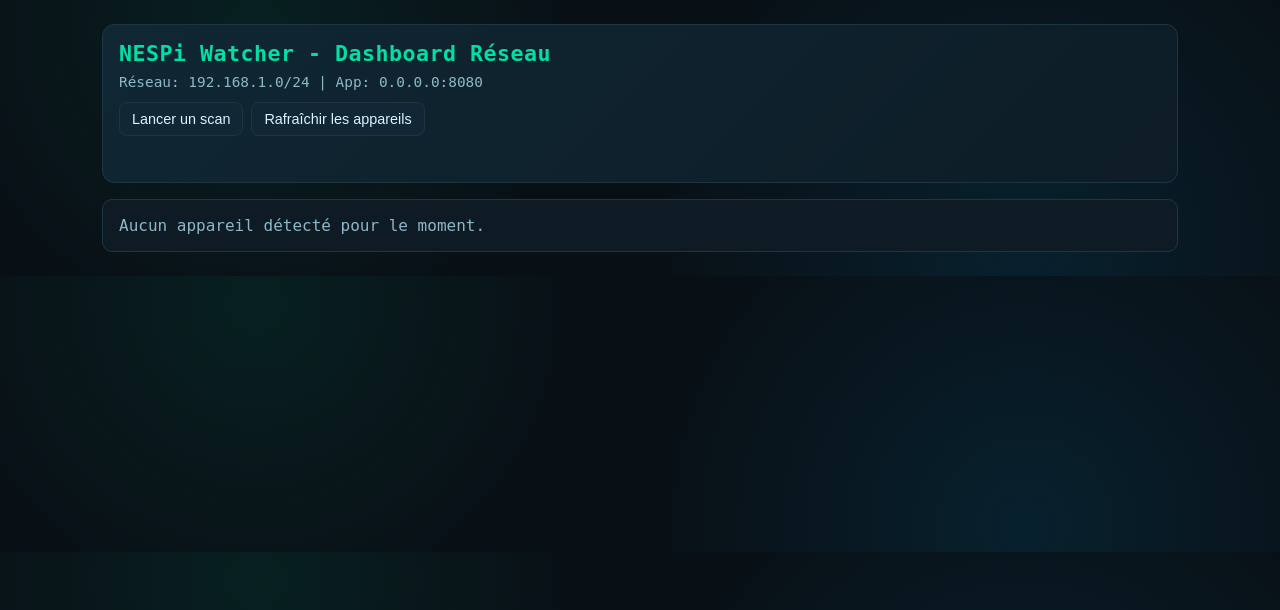
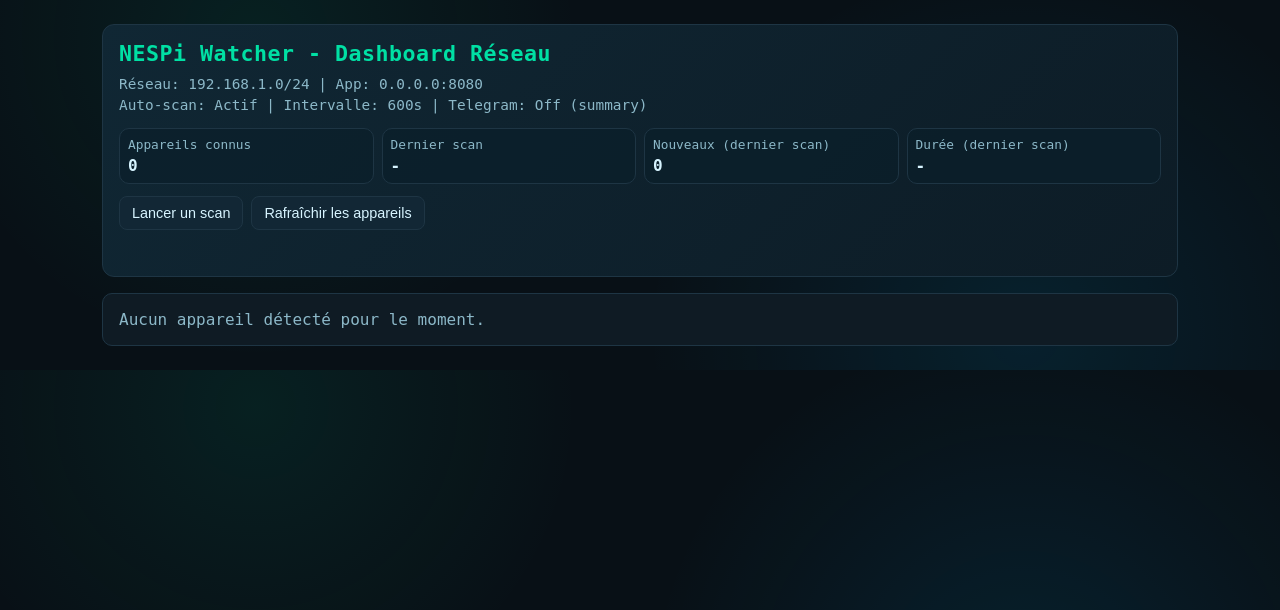
Before and after one commit to SonFire03/nespi-watcher, a Flask app: page / in a window 1280 px wide. Shown: the top 610 px of the page. Run offline with Flask 3, Linux system fonts and the light colour scheme; data that the repository does not hold is empty.

Commit message:
feat: v2 auto-scan, scan history, status API, and robust deploy scripts

```diff
--- a/app.py
+++ b/app.py
@@ -1,6 +1,9 @@
 import logging
+import threading
+import time
 from logging.handlers import RotatingFileHandler
 from pathlib import Path
+from typing import Dict
 
 from flask import Flask, jsonify, render_template
 
@@ -12,6 +15,9 @@ from scanner import scan_network
 app = Flask(__name__)
 config = Config()
 db = DeviceDatabase(config.DB_PATH)
+
+_scan_lock = threading.Lock()
+_auto_scan_thread = None
 
 
 def setup_logging() -> None:
@@ -41,51 +47,158 @@ def setup_logging() -> None:
     root_logger.addHandler(file_handler)
 
 
-def process_scan() -> dict:
-    logging.info("Lancement scan réseau: %s", config.NETWORK_RANGE)
-    scanned_devices = scan_network(config.NETWORK_RANGE, timeout=config.SCAN_TIMEOUT)
+def _send_scan_telegram(new_devices: list, scanned_count: int) -> None:
+    if not config.TELEGRAM_BOT_TOKEN or not config.TELEGRAM_CHAT_ID:
+        return
+    if not new_devices:
+        return
 
-    seen_at = db.now_iso()
-    new_devices = []
+    mode = config.TELEGRAM_MODE if config.TELEGRAM_MODE in {"summary", "each"} else "summary"
 
-    for dev in scanned_devices:
-        ip = dev.get("ip", "")
-        mac = dev.get("mac", "Inconnue") or "Inconnue"
-        hostname = dev.get("hostname", "Inconnu") or "Inconnu"
-
-        if not ip:
-            continue
-
-        is_new = db.upsert_device(ip=ip, mac=mac, hostname=hostname, seen_at=seen_at)
-        if is_new:
-            new_devices.append(dev)
+    if mode == "each":
+        for dev in new_devices:
             msg = (
                 "[NESPi Watcher] Nouvel appareil détecté\n"
-                f"IP: {ip}\n"
-                f"MAC: {mac}\n"
-                f"Hostname: {hostname}"
+                f"IP: {dev['ip']}\n"
+                f"MAC: {dev['mac']}\n"
+                f"Hostname: {dev['hostname']}"
             )
-            send_telegram_alert(
-                config.TELEGRAM_BOT_TOKEN,
-                config.TELEGRAM_CHAT_ID,
-                msg,
-            )
+            send_telegram_alert(config.TELEGRAM_BOT_TOKEN, config.TELEGRAM_CHAT_ID, msg)
+        return
 
-    logging.info("Scan terminé. %s appareils, %s nouveaux.", len(scanned_devices), len(new_devices))
+    lines = [
+        "[NESPi Watcher] Nouveaux appareils détectés",
+        f"Réseau: {config.NETWORK_RANGE}",
+        f"Appareils scannés: {scanned_count}",
+        f"Nouveaux: {len(new_devices)}",
+        "",
+    ]
+    for dev in new_devices[:15]:
+        lines.append(f"- {dev['ip']} | {dev['mac']} | {dev['hostname']}")
 
+    if len(new_devices) > 15:
+        lines.append(f"... et {len(new_devices) - 15} autres")
+
+    send_telegram_alert(config.TELEGRAM_BOT_TOKEN, config.TELEGRAM_CHAT_ID, "\n".join(lines))
+
+
+def process_scan(source: str = "manual") -> Dict:
+    if not _scan_lock.acquire(blocking=False):
+        return {
+            "status": "busy",
+            "message": "Un scan est déjà en cours",
+        }
+
+    start_time = time.monotonic()
+    try:
+        logging.info("Lancement scan réseau [%s]: %s", source, config.NETWORK_RANGE)
+        scanned_devices = scan_network(config.NETWORK_RANGE, timeout=config.SCAN_TIMEOUT)
+
+        seen_at = db.now_iso()
+        new_devices = []
+
+        for dev in scanned_devices:
+            ip = dev.get("ip", "")
+            mac = dev.get("mac", "Inconnue") or "Inconnue"
+            hostname = dev.get("hostname", "Inconnu") or "Inconnu"
+
+            if not ip:
+                continue
+
+            is_new = db.upsert_device(ip=ip, mac=mac, hostname=hostname, seen_at=seen_at)
+            if is_new:
+                new_devices.append({"ip": ip, "mac": mac, "hostname": hostname})
+
+        _send_scan_telegram(new_devices, scanned_count=len(scanned_devices))
+
+        duration_ms = int((time.monotonic() - start_time) * 1000)
+        db.log_scan(
+            scanned_at=seen_at,
+            source=source,
+            scanned_count=len(scanned_devices),
+            new_count=len(new_devices),
+            duration_ms=duration_ms,
+            status="ok",
+            message="",
+        )
+
+        logging.info(
+            "Scan terminé [%s]. %s appareils, %s nouveaux, %sms.",
+            source,
+            len(scanned_devices),
+            len(new_devices),
+            duration_ms,
+        )
+
+        return {
+            "status": "ok",
+            "network_range": config.NETWORK_RANGE,
+            "source": source,
+            "scanned_count": len(scanned_devices),
+            "new_count": len(new_devices),
+            "new_devices": new_devices,
+            "duration_ms": duration_ms,
+            "scanned_at": seen_at,
+        }
+    except Exception as exc:
+        duration_ms = int((time.monotonic() - start_time) * 1000)
+        scanned_at = db.now_iso()
+        db.log_scan(
+            scanned_at=scanned_at,
+            source=source,
+            scanned_count=0,
+            new_count=0,
+            duration_ms=duration_ms,
+            status="error",
+            message=str(exc),
+        )
+        logging.exception("Erreur scan [%s]: %s", source, exc)
+        return {"status": "error", "message": "Erreur interne pendant le scan"}
+    finally:
+        _scan_lock.release()
+
+
+def auto_scan_loop() -> None:
+    interval = max(30, config.SCAN_INTERVAL_SECONDS)
+    logging.info("Auto-scan activé toutes les %s secondes", interval)
+
+    if config.STARTUP_SCAN_ENABLED:
+        process_scan(source="startup")
+
+    while True:
+        time.sleep(interval)
+        process_scan(source="auto")
+
+
+def start_auto_scan_if_enabled() -> None:
+    global _auto_scan_thread
+    if not config.AUTO_SCAN_ENABLED:
+        logging.info("Auto-scan désactivé")
+        return
+
+    _auto_scan_thread = threading.Thread(target=auto_scan_loop, name="auto-scan", daemon=True)
+    _auto_scan_thread.start()
+
+
+def get_runtime_status() -> Dict:
+    last_scan = db.get_last_scan()
     return {
         "status": "ok",
         "network_range": config.NETWORK_RANGE,
-        "scanned_count": len(scanned_devices),
-        "new_count": len(new_devices),
-        "new_devices": new_devices,
+        "total_devices": db.count_devices(),
+        "last_scan": last_scan,
+        "auto_scan_enabled": config.AUTO_SCAN_ENABLED,
+        "scan_interval_seconds": max(30, config.SCAN_INTERVAL_SECONDS),
+        "telegram_enabled": bool(config.TELEGRAM_BOT_TOKEN and config.TELEGRAM_CHAT_ID),
+        "telegram_mode": config.TELEGRAM_MODE,
     }
 
 
 @app.route("/")
 def index():
     devices = db.get_all_devices()
-    return render_template("index.html", devices=devices, config=config)
+    runtime = get_runtime_status()
+    return render_template("index.html", devices=devices, config=config, runtime=runtime)
 
 
 @app.route("/health")
@@ -95,7 +208,7 @@ def health():
 
 @app.route("/scan")
 def scan_page():
-    result = process_scan()
+    result = process_scan(source="manual")
     return jsonify(result)
 
 
@@ -107,14 +220,24 @@ def api_devices():
 
 @app.route("/api/scan")
 def api_scan():
-    result = process_scan()
+    result = process_scan(source="manual")
     return jsonify(result)
+
+
+@app.route("/api/status")
+def api_status():
+    return jsonify(get_runtime_status())
+
+
+@app.route("/api/scans")
+def api_scans():
+    return jsonify({"status": "ok", "scans": db.get_recent_scans(limit=20)})
 
 
 def main() -> None:
     setup_logging()
     db.init_db()
-
+    start_auto_scan_if_enabled()
     app.run(host=config.APP_HOST, port=config.APP_PORT)
 
 
--- a/templates/index.html
+++ b/templates/index.html
@@ -13,9 +13,11 @@
       --muted: #8cb8c8;
       --accent: #00e0a4;
       --warn: #ffcc66;
+      --danger: #ff7a7a;
     }
 
     * { box-sizing: border-box; }
+
     body {
       margin: 0;
       background:
@@ -51,6 +53,33 @@
       margin-top: 8px;
       color: var(--muted);
       font-size: 0.9rem;
+      line-height: 1.45;
+    }
+
+    .stats {
+      display: grid;
+      grid-template-columns: repeat(4, minmax(0, 1fr));
+      gap: 8px;
+      margin-top: 12px;
+    }
+
+    .card {
+      border: 1px solid var(--line);
+      border-radius: 10px;
+      padding: 8px;
+      background: rgba(10, 30, 42, 0.7);
+    }
+
+    .card .label {
+      color: var(--muted);
+      font-size: 0.8rem;
+    }
+
+    .card .value {
+      margin-top: 4px;
+      font-size: 1rem;
+      color: var(--text);
+      font-weight: 700;
     }
 
     .actions {
@@ -70,10 +99,8 @@
       font-size: 0.9rem;
     }
 
-    button:hover {
-      border-color: var(--accent);
-      color: var(--accent);
-    }
+    button:hover { border-color: var(--accent); color: var(--accent); }
+    button:disabled { opacity: 0.7; cursor: wait; }
 
     .status {
       margin-top: 10px;
@@ -81,6 +108,8 @@
       font-size: 0.9rem;
       min-height: 20px;
     }
+
+    .status.error { color: var(--danger); }
 
     .table-wrap {
       overflow-x: auto;
@@ -95,9 +124,7 @@
       min-width: 760px;
     }
 
-    thead {
-      background: #122735;
-    }
+    thead { background: #122735; }
 
     th, td {
       text-align: left;
@@ -106,23 +133,22 @@
       font-size: 0.9rem;
     }
 
-    th {
-      color: var(--accent);
-      font-weight: 600;
-    }
-
-    tr:hover td {
-      background: rgba(0, 224, 164, 0.06);
-    }
+    th { color: var(--accent); font-weight: 600; }
+    tr:hover td { background: rgba(0, 224, 164, 0.06); }
 
     .empty {
       padding: 16px;
       color: var(--muted);
     }
 
+    @media (max-width: 860px) {
+      .stats { grid-template-columns: repeat(2, minmax(0, 1fr)); }
+    }
+
     @media (max-width: 680px) {
       h1 { font-size: 1.1rem; }
       .meta { font-size: 0.85rem; }
+      .stats { grid-template-columns: 1fr; }
     }
   </style>
 </head>
@@ -131,8 +157,17 @@
     <div class="header">
       <h1>NESPi Watcher - Dashboard Réseau</h1>
       <div class="meta">
-        Réseau: {{ config.NETWORK_RANGE }} | App: {{ config.APP_HOST }}:{{ config.APP_PORT }}
+        Réseau: {{ config.NETWORK_RANGE }} | App: {{ config.APP_HOST }}:{{ config.APP_PORT }}<br>
+        Auto-scan: {{ 'Actif' if runtime.auto_scan_enabled else 'Désactivé' }} | Intervalle: {{ runtime.scan_interval_seconds }}s | Telegram: {{ 'Actif' if runtime.telegram_enabled else 'Off' }} ({{ runtime.telegram_mode }})
       </div>
+
+      <div class="stats">
+        <div class="card"><div class="label">Appareils connus</div><div class="value" id="totalDevices">{{ runtime.total_devices }}</div></div>
+        <div class="card"><div class="label">Dernier scan</div><div class="value" id="lastScanAt">{{ runtime.last_scan.scanned_at if runtime.last_scan else '-' }}</div></div>
+        <div class="card"><div class="label">Nouveaux (dernier scan)</div><div class="value" id="lastScanNew">{{ runtime.last_scan.new_count if runtime.last_scan else 0 }}</div></div>
+        <div class="card"><div class="label">Durée (dernier scan)</div><div class="value" id="lastScanDuration">{{ (runtime.last_scan.duration_ms|string + ' ms') if runtime.last_scan else '-' }}</div></div>
+      </div>
+
       <div class="actions">
         <button id="btnScan">Lancer un scan</button>
         <button id="btnRefresh">Rafraîchir les appareils</button>
@@ -190,8 +225,14 @@
     const tbody = table.querySelector('tbody');
     const emptyText = document.getElementById('emptyText');
 
-    function setStatus(msg) {
+    const totalDevicesEl = document.getElementById('totalDevices');
+    const lastScanAtEl = document.getElementById('lastScanAt');
+    const lastScanNewEl = document.getElementById('lastScanNew');
+    const lastScanDurationEl = document.getElementById('lastScanDuration');
+
+    function setStatus(msg, isError = false) {
       statusEl.textContent = msg;
+      statusEl.classList.toggle('error', isError);
     }
 
     function renderDevices(devices) {
@@ -218,19 +259,34 @@
       }
     }
 
+    async function refreshStatus() {
+      try {
+        const res = await fetch('/api/status');
+        const data = await res.json();
+        if (data.status !== 'ok') return;
+        totalDevicesEl.textContent = String(data.total_devices || 0);
+        if (data.last_scan) {
+          lastScanAtEl.textContent = data.last_scan.scanned_at || '-';
+          lastScanNewEl.textContent = String(data.last_scan.new_count || 0);
+          lastScanDurationEl.textContent = `${data.last_scan.duration_ms || 0} ms`;
+        }
+      } catch (_) {}
+    }
+
     async function refreshDevices() {
       setStatus('Chargement des appareils...');
       try {
         const res = await fetch('/api/devices');
         const data = await res.json();
         if (data.status !== 'ok') {
-          setStatus('Erreur récupération appareils.');
+          setStatus('Erreur récupération appareils.', true);
           return;
         }
         renderDevices(data.devices || []);
+        await refreshStatus();
         setStatus(`Appareils chargés: ${data.count}`);
-      } catch (e) {
-        setStatus('Erreur réseau pendant le rafraîchissement.');
+      } catch (_) {
+        setStatus('Erreur réseau pendant le rafraîchissement.', true);
       }
     }
 
@@ -240,14 +296,21 @@
       try {
         const res = await fetch('/api/scan');
         const data = await res.json();
-        if (data.status !== 'ok') {
-          setStatus('Le scan a échoué.');
+
+        if (data.status === 'busy') {
+          setStatus('Un scan est déjà en cours.', true);
           return;
         }
-        setStatus(`Scan OK. ${data.scanned_count} appareils, ${data.new_count} nouveaux.`);
+
+        if (data.status !== 'ok') {
+          setStatus('Le scan a échoué.', true);
+          return;
+        }
+
+        setStatus(`Scan OK. ${data.scanned_count} appareils, ${data.new_count} nouveaux, ${data.duration_ms} ms.`);
         await refreshDevices();
-      } catch (e) {
-        setStatus('Erreur pendant le scan.');
+      } catch (_) {
+        setStatus('Erreur pendant le scan.', true);
       } finally {
         btnScan.disabled = false;
       }
@@ -255,6 +318,8 @@
 
     btnScan.addEventListener('click', triggerScan);
     btnRefresh.addEventListener('click', refreshDevices);
+
+    setInterval(refreshStatus, 15000);
   </script>
 </body>
 </html>
```
Also changed, not shown: config.py (+14 -0 lines), database.py (+74 -4 lines), scanner.py (+0 -10 lines), README.md, 4 other files.
